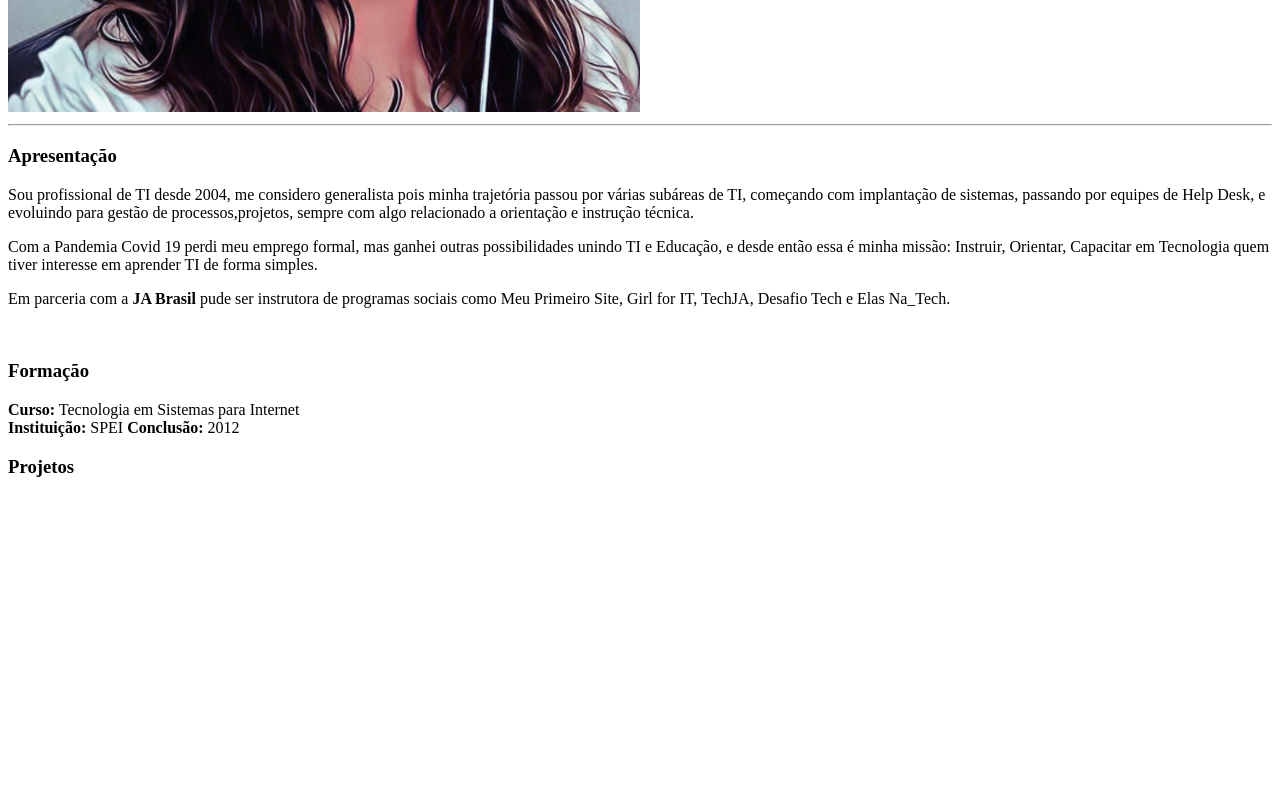
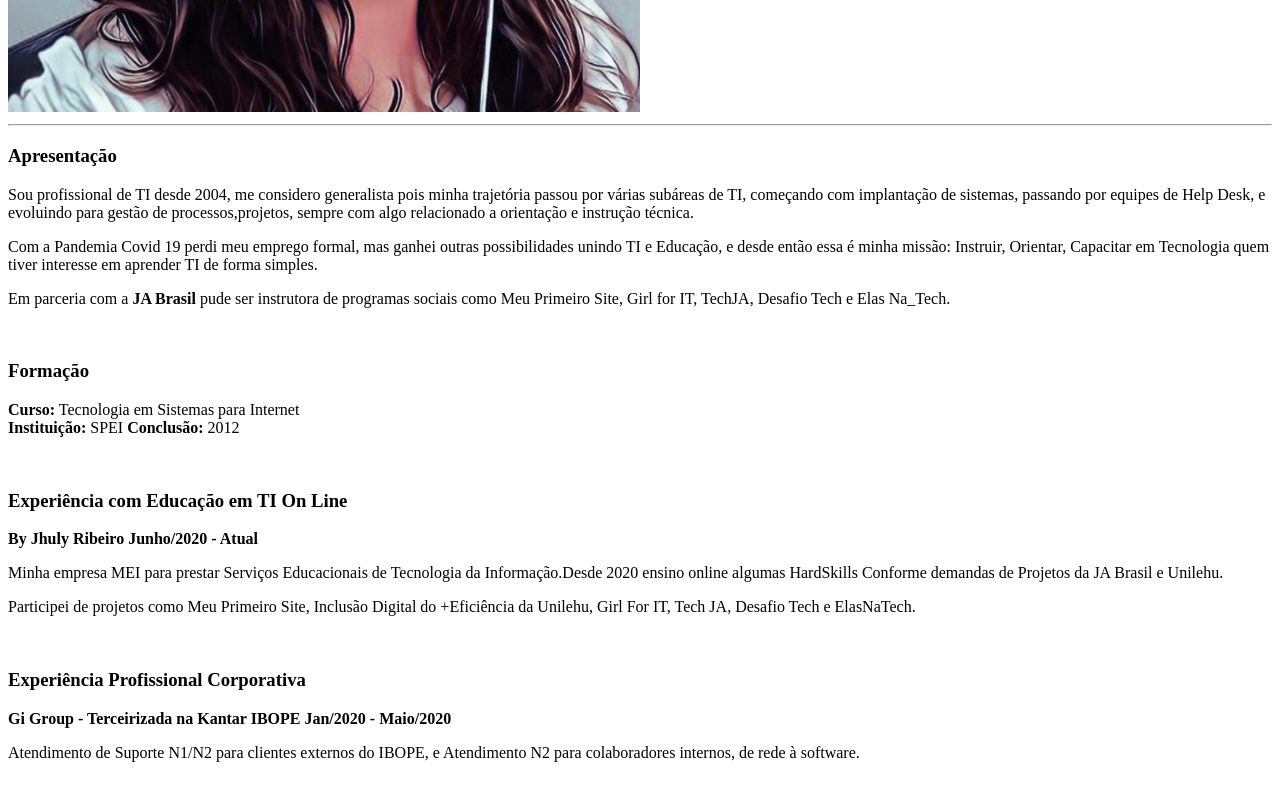
Before and after one commit to JuliRibeiro/curriculo, a plain HTML site: page index.html in a window 1280 px wide. Shown: the part 832-1632 px from the top of the page. Before the commit the page ends 1372 px from the top, so only its background shows below. Drawn offline with Linux system fonts and the light colour scheme.

Commit message:
Update index.html

```diff
--- a/index.html
+++ b/index.html
@@ -37,8 +37,20 @@
       <b>Instituição:</b> SPEI       <b>Conclusão: </b>2012
       </p>
     </section>
-    <h3>Projetos</h3>
-     <br>
+    <br>
+    <section>
+      <h3>Experiência com Educação em TI On Line</h3>
+      <strong>By Jhuly Ribeiro    Junho/2020 - Atual</strong>
+      <p>Minha empresa MEI para prestar Serviços Educacionais de Tecnologia da Informação.Desde 2020 ensino online algumas HardSkills Conforme demandas de Projetos da JA Brasil e Unilehu.</p>
+      <p>Participei de projetos como Meu Primeiro Site, Inclusão Digital do +Eficiência da Unilehu, Girl For IT, Tech JA, Desafio Tech e ElasNaTech.</p>
+    </section>
+    <br>
+    <section>
+      <h3>Experiência Profissional Corporativa</h3>
+      <strong>Gi Group - Terceirizada na Kantar IBOPE      Jan/2020 - Maio/2020</strong>
+      <p>Atendimento de Suporte N1/N2 para clientes externos do IBOPE, e Atendimento N2 para colaboradores internos, de rede à software.</p>
+
+    </section>
      <br>
     </main>
   </body>
```
